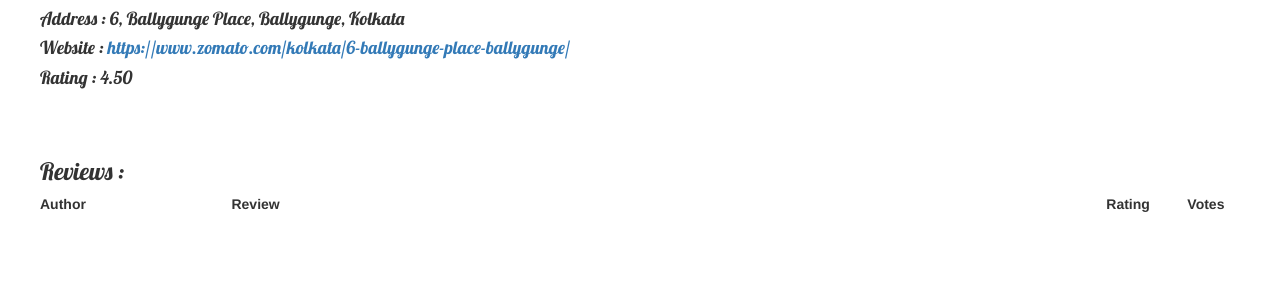
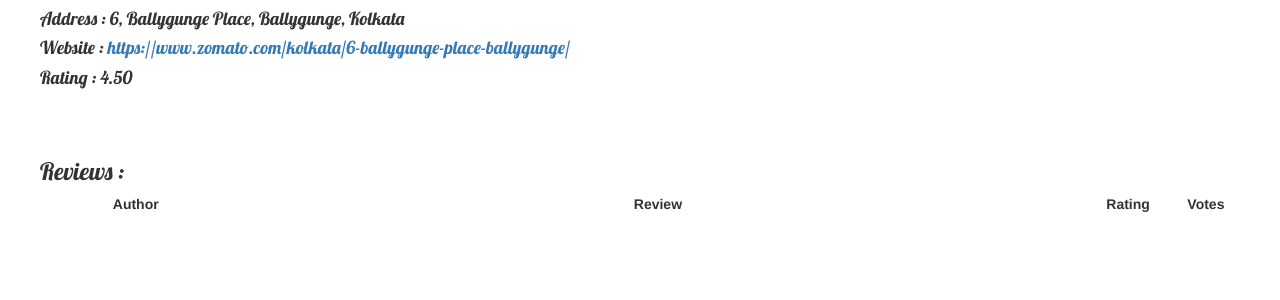
Before and after one commit to apurv1205/fastFood, a Django app: page /see_review/20002/ in a window 1280 px wide. Shown: the part 228-528 px from the top of the page. Run offline with Django 3.2, Linux system fonts and the light colour scheme; a user stored in the database is signed in; data comes from the database, SQL or seed files in the repository; data that the repository does not hold is empty; parts of the project's set-up code (start-up, migrations or seed data) failed here and were passed over; some libraries are stand-ins or nearby versions.

Commit message:
looks good

```diff
--- a/foodSite/static/css/blog.css
+++ b/foodSite/static/css/blog.css
@@ -67,5 +67,10 @@ a.right {
 
 tr.spaceUnder > td
 {
-  padding-bottom: 2em;
+    border :1px grey solid;
+    padding-bottom: 2em;
 }
+
+a.disable:visited {
+ color:black;
+}
--- a/foodSite/templates/see_review.html
+++ b/foodSite/templates/see_review.html
@@ -22,17 +22,26 @@
         <col width="90px" />
         <col width="70px" />
         <tr>
-            <th>Author</th>
-            <th>Review</th>
+            <th style="text-align:center">Author</th>
+            <th style="text-align:center">Review</th>
             <th style="text-align:center">Rating</th>
             <th style="text-align:center">Votes</th>
         </tr>
         {% for item in items%}
         <tr class="spaceUnder">
-            <td>{{item.user_name}}</td>
-            <td >{{item.review}}</td>
+            <td style="text-align:center">{{item.user_name}}</td>
+            <td style="text-align:center">{{item.review}}</td>
             <td style="text-align:center">{{item.rating}}</td>
-            <td style="text-align:center">{{item.votes}}</td>
+            <td style="text-align:center">{{item.votes}}
+            <script>
+               function clickAndDisable(link) {
+                 alert("Thank you for your upvote !");
+                 link.onclick = function(event) {
+                    event.preventDefault();
+                 }
+               }
+            </script>
+            <a href="{% url 'upvote' pk=item.pk %}" onclick="clickAndDisable(this);">Upvote</a></td>
         </tr>
     {% endfor %}
     </table>
--- a/foodSite/urls.py
+++ b/foodSite/urls.py
@@ -25,4 +25,5 @@ urlpatterns = [
     url(r'^dec_count/(?P<pk>\d+)/$', views.dec_count, name = 'dec_count'),
     url(r'^see_review/(?P<pk>\d+)/$', views.see_review, name = 'see_review'),
     url(r'^review/(?P<pk>\d+)/$', views.review, name='review'),
+    url(r'^upvote/(?P<pk>\d+)/$', views.upvote, name='upvote'),
 ]
--- a/foodSite/views.py
+++ b/foodSite/views.py
@@ -402,6 +402,7 @@ def review(request,pk):
             r=order.rating
             rating_rest=(rating+count*order.rest.rating)/(count+1)
             Restaurant.objects.filter(rest_id=order.rest.rest_id).update(rating=rating_rest)
+            review="This review is for food item : "+str(order.food.name)+".\n"+review
             R=Reviews(review=review,rating=rating,user_name=ordered_cust.name,rest=order.rest,votes=1)
             rating=(rating+r)/2
             OrderHistory.objects.filter(pk=pk).update(rating=rating)
@@ -423,9 +424,24 @@ def see_review(request,pk):
     usr=request.user
     rest=Restaurant.objects.get(pk=pk)
 
-    items=Reviews.objects.filter(rest=rest)
+    items=Reviews.objects.filter(rest=rest).order_by('-votes')
 
     return render(request,
     'see_review.html',
     {'items': items,'user':usr,'rest':rest}
     )
+
+@csrf_exempt
+@login_required
+def upvote(request,pk):
+    usr=request.user
+    revi=Reviews.objects.get(pk=pk)
+    votes=revi.votes
+    votes+=1
+    Reviews.objects.filter(pk=pk).update(votes=votes)
+    rest=revi.rest
+    items=Reviews.objects.filter(rest=rest).order_by('-votes')
+    return render(request,
+    'see_review.html',
+    {'items': items,'user':usr,'rest':rest}
+    )
```
Also changed, not shown: foodSite/templates/order_history_user.html (+7 -1 lines).
